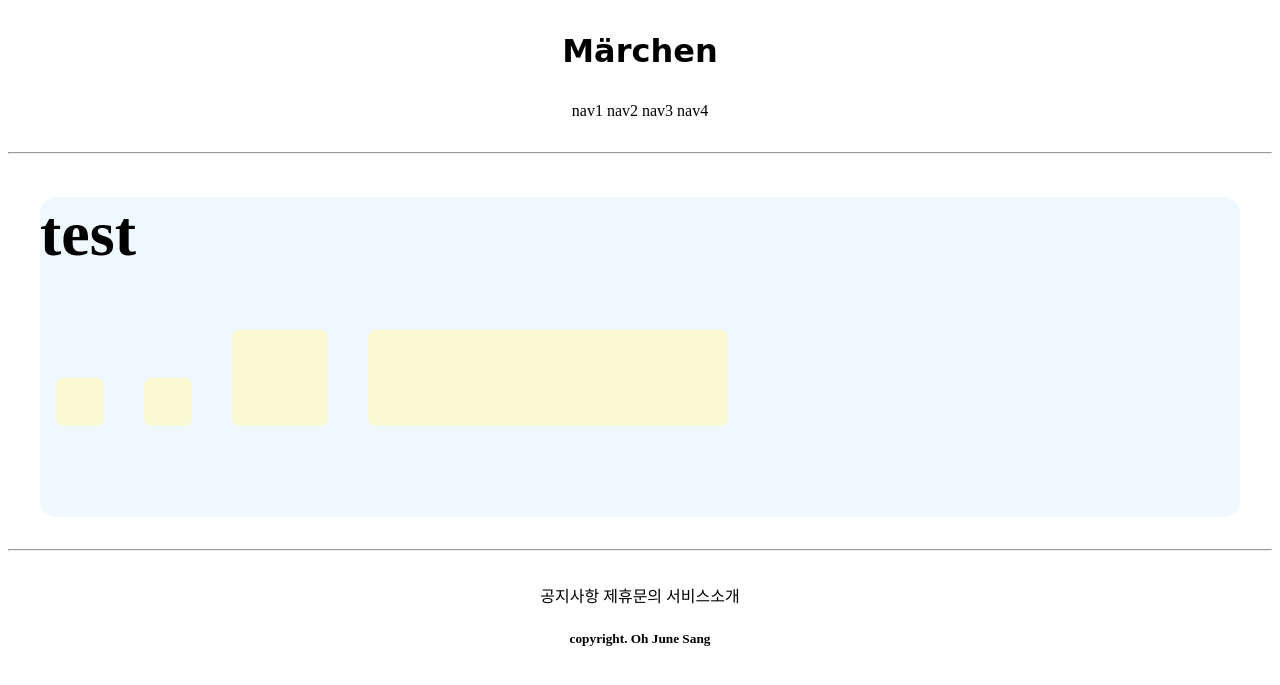
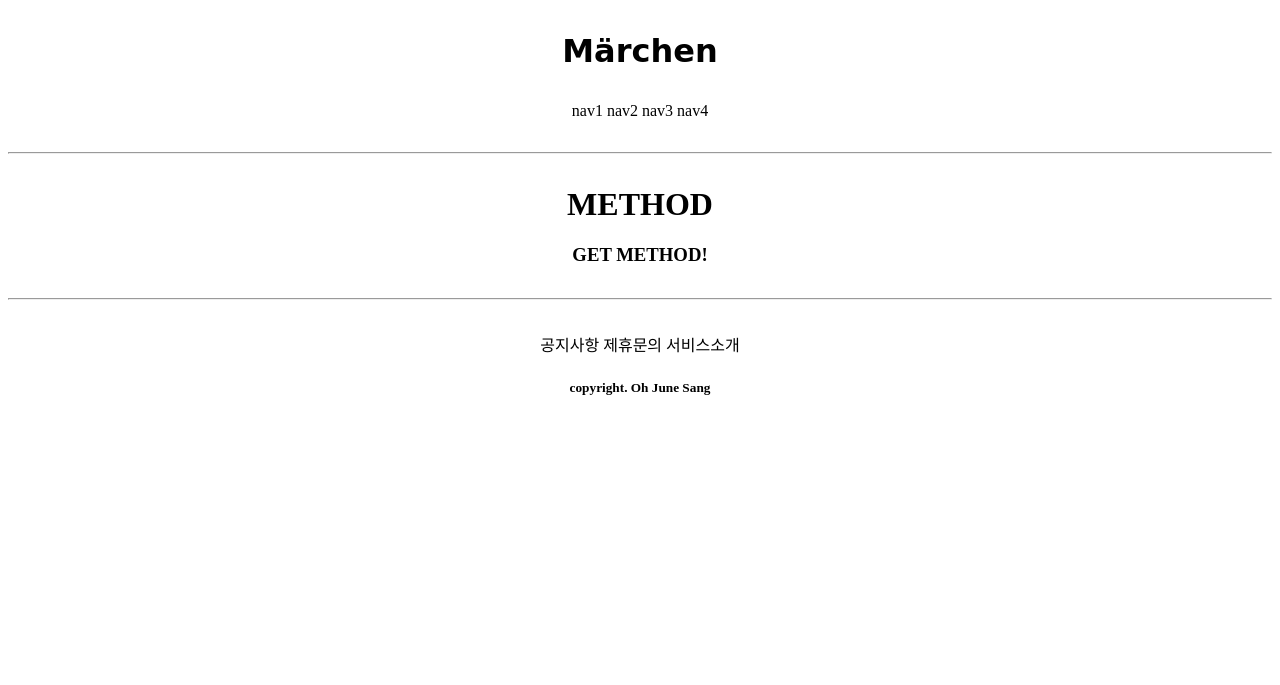
Before and after one commit to Oh-June-Sang/GIS_2ban_2, a Django app: page /accounts/hello_world/ in a window 1280 px wide. Shown: the top 685 px of the page. Run offline with Django 3.2, Linux system fonts and the light colour scheme; parts of the project's set-up code (start-up, migrations or seed data) failed here and were passed over; some web fonts are replaced.

Commit message:
07/08 2ban 2

```diff
--- a/accountapp/templates/accountapp/hello_world.html
+++ b/accountapp/templates/accountapp/hello_world.html
@@ -1,22 +1,10 @@
 {% extends 'base.html' %}
 
 {% block content %}
-    <style>
-        .testing{
-            background-color:lightgoldenrodyellow;
-            height : 48px;
-            width : 48px;
-            margin : 1rem;
-            border-radius : .5rem;
-            display: inline-block;
-        }
-    </style>
-    <div style="height: 20rem; background-color: #F0F8FF; margin: 2rem; border-radius: 1rem; font-size:2rem">
-        <h1>test</h1>
-    <div class="testing" style="height: 48px ;width : 48px"></div>
-    <div class="testing" style="height: 3rem;width : 3rem"></div>
-    <div class="testing" style="height: 3em; width : 3em"></div>
-    <div class="testing" style="height: 30%;width: 30%"></div>
+     <div style=" margin: 2rem;text-align:center">
+        <h1>METHOD</h1>
 
+
+        <h3>{{ text }}</h3>
     </div>
 {%  endblock content %}
--- a/accountapp/views.py
+++ b/accountapp/views.py
@@ -3,4 +3,8 @@ from django.shortcuts import render
 
 # Create your views here.
 def hello_world(request):
-   	 return render(request, 'accountapp/hello_world.html')
+	if request.method == "POST":
+		return render(request, 'accountapp/Hello_world.html', context={'text': 'POST METHOD!'})
+	else:
+		return render(request, 'accountapp/Hello_world.html', context={'text': 'GET METHOD!'})
+	return render(request, 'accountapp/hello_world.html')
```
